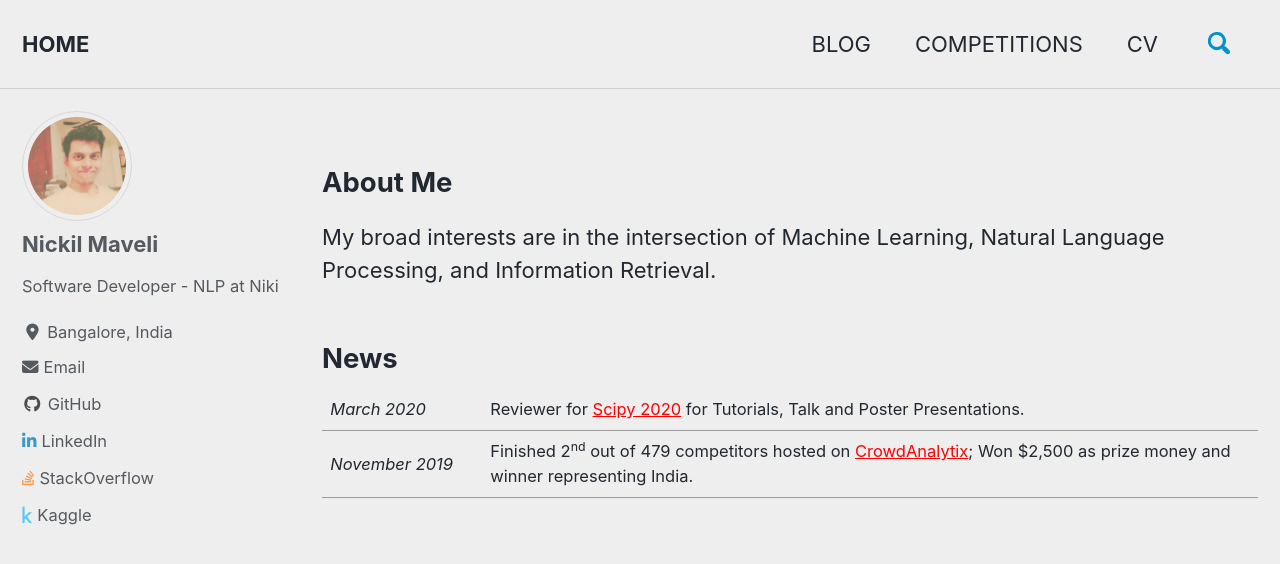
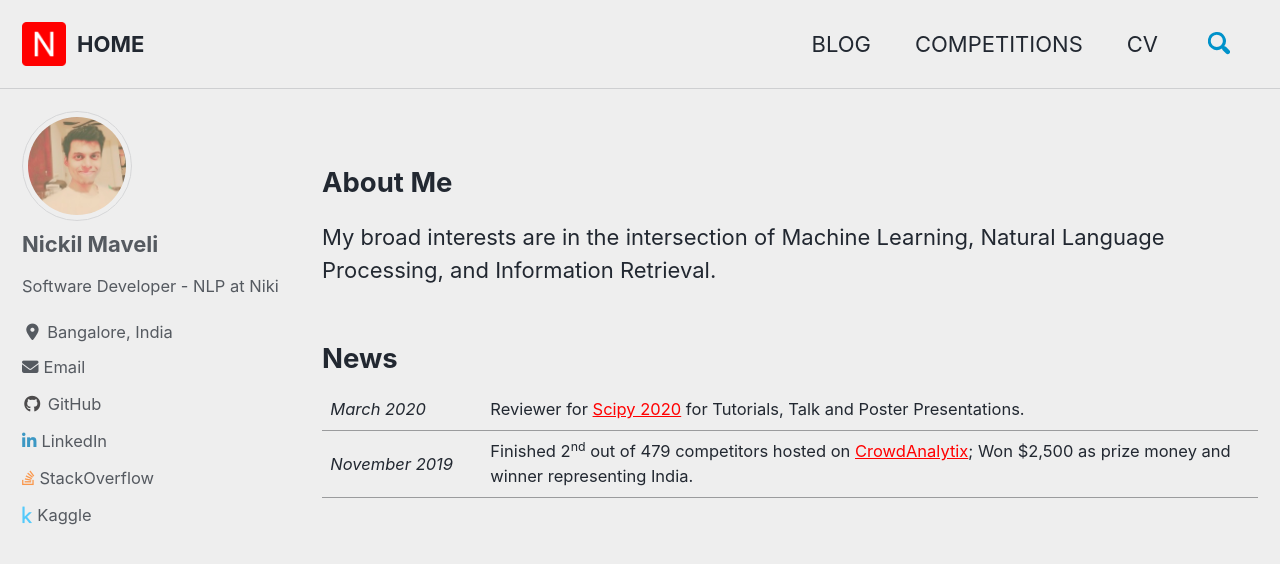
Before and after one commit to Nickil21/nickil21.github.io, a Jekyll site: the page built from _pages/about.md, in a window 1280 px wide and 900 px high. Shown: the top 564 px of the window. Built offline with Jekyll 4.4.1, drawn with Linux system fonts in a browser that asks for light colours; cached includes are drawn as plain includes; nearby versions of some CDN libraries; a style sheet for code colours, icons or effects is not loaded.

Commit message:
adding masthead logo

```diff
--- a/_config.yml
+++ b/_config.yml
@@ -25,7 +25,7 @@
 baseurl                  : "" # the subpath of your site, e.g. "/blog"
 repository               : "Nickil21/nickil21.github.io" # GitHub username/repo-name e.g. "mmistakes/minimal-mistakes"
 teaser                   : "/assets/images/joao-silas-I_LgQ8JZFGE-unsplash.jpg"# path of fallback teaser image, e.g. "/assets/images/500x300.png"
-logo                     : # path of logo image to display in the masthead, e.g. "/assets/images/88x88.png"
+logo                     : "/assets/images/favicon-96x96.png" # path of logo image to display in the masthead, e.g. "/assets/images/88x88.png"
 masthead_title           : "HOME" # overrides the website title displayed in the masthead, use " " for no title
 # breadcrumbs            : false # true, false (default)
 words_per_minute         : 200
```
